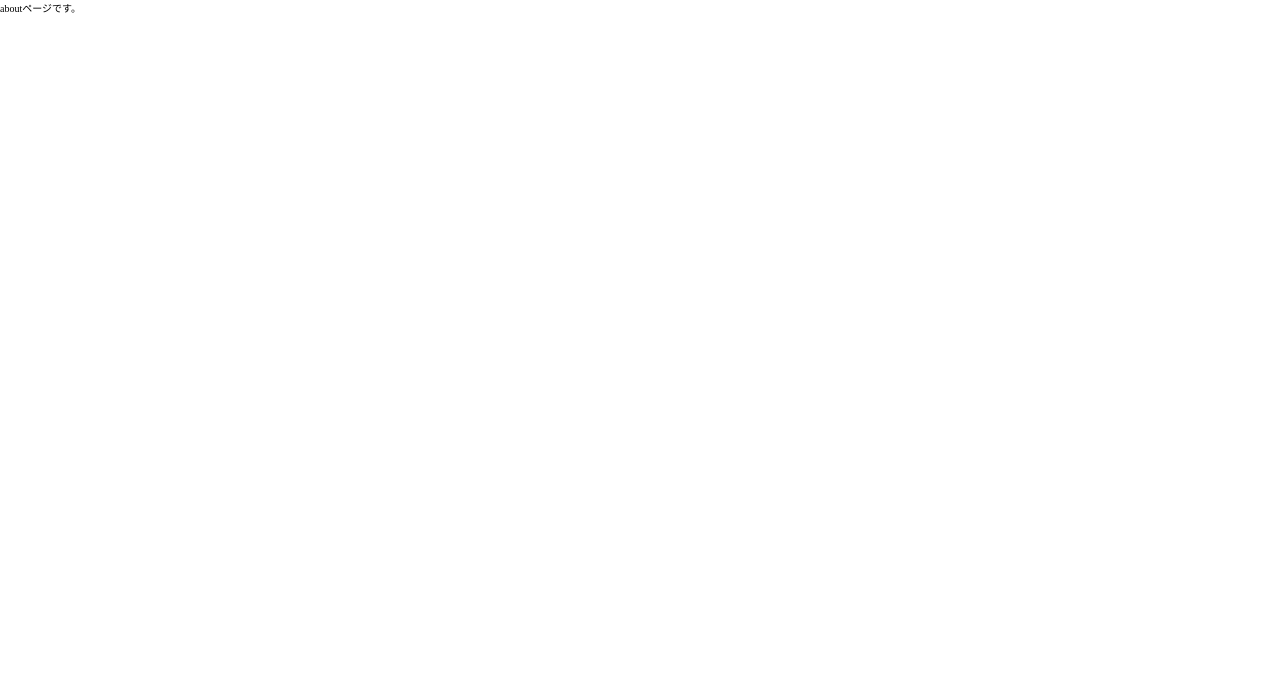
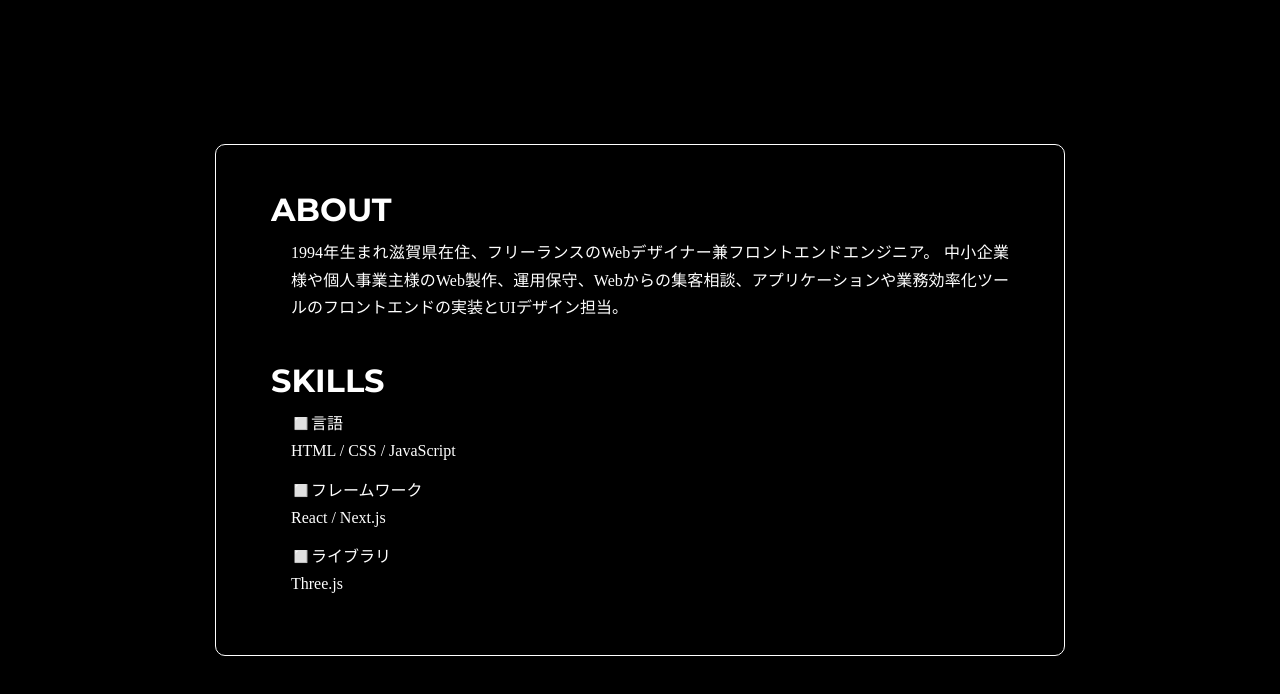
Before and after one commit to yukito-create/portfolio, a Next.js app: page /about in a window 1280 px wide. Shown: the top 694 px of the page. Built offline with nearby package versions, Linux system fonts and the light colour scheme.

Commit message:
about completed.

```diff
--- a/src/app/about/page.js
+++ b/src/app/about/page.js
@@ -1,7 +1,40 @@
+import styles from "./page.module.css";
+import { montserrat } from "../layout.js";
+
 export default function ABOUT() {
   return (
     <>
-      aboutページです。
+      <section className={styles.about}>
+        <div className={styles.container}>
+          <div>
+            <h2 className={montserrat.className}>ABOUT</h2>
+            <p className={"justify"}>1994年生まれ滋賀県在住、フリーランスのWebデザイナー兼フロントエンドエンジニア。
+            中小企業様や個人事業主様のWeb製作、運用保守、Webからの集客相談、アプリケーションや業務効率化ツールのフロントエンドの実装とUIデザイン担当。</p>
+          </div>
+          <div>
+            <h2 className={montserrat.className}>SKILLS</h2>
+            <p>
+            <span>
+              ◻️言語
+              <br />
+              　HTML / CSS / JavaScript
+            </span>
+            <br />
+            <span>
+              ◻️フレームワーク
+              <br />
+              　React / Next.js
+            </span>
+            <br />
+            <span>
+              ◻️ライブラリ
+              <br />
+              　Three.js
+            </span>
+          </p>
+          </div>
+        </div>
+      </section>
     </>
   );
 }
--- /dev/null
+++ b/src/app/about/page.module.css
@@ -0,0 +1,35 @@
+@charset "utf-8";
+
+.about {
+  width: 100%;
+  height: 100vh;
+  display: flex;
+  justify-content: center;
+  align-items: center;
+}
+
+.container {
+  width: 850px;
+  min-height: 450px;
+  padding: 45px 55px;
+  border: 1px solid #fff;
+  border-radius: 10px;
+  display: flex;
+  flex-direction: column;
+  gap: 40px;
+}
+
+.container h2 {
+  font-size: 2rem;
+}
+
+.container p {
+  font-size: 1rem;
+  margin-top: 10px;
+  padding-left: 20px;
+}
+
+.container p span {
+  display: inline-block;
+  margin-bottom: 4px;
+}
--- a/src/app/blog/page.js
+++ b/src/app/blog/page.js
@@ -1,8 +1,7 @@
-export default function ABOUT() {
+export default function BLOG() {
   const preparation = {
-    color: "#fff",
     fontSize: "3rem",
-    backgroundColor: "#000",
+    fontWeight: "bold",
     minHeight: "100vh",
     display: "flex",
     justifyContent: "center",
--- a/src/app/contact/page.js
+++ b/src/app/contact/page.js
@@ -1,8 +1,7 @@
-export default function ABOUT() {
+export default function CONTACT() {
   const preparation = {
-    color: "#fff",
     fontSize: "3rem",
-    backgroundColor: "#000",
+    fontWeight: "bold",
     minHeight: "100vh",
     display: "flex",
     justifyContent: "center",
--- a/src/app/globals.css
+++ b/src/app/globals.css
@@ -4,10 +4,17 @@
   margin: 0;
   padding: 0;
   overflow: hidden;
+  box-sizing: border-box;
 }
 
 body {
   font-size: 10px;
+  background: #000;
+  color: #fff;
+}
+
+p {
+  line-height: 1.7;
 }
 
 li {
@@ -17,3 +24,7 @@ li {
 a {
   text-decoration: none;
 }
+
+.justify {
+  text-align: justify;
+}
--- a/src/app/layout.js
+++ b/src/app/layout.js
@@ -1,4 +1,7 @@
 import "./globals.css";
+import { Montserrat } from "next/font/google";
+
+export const montserrat = Montserrat({ weight: ["700"] });
 
 export const metadata = {
   title: "ポートフォリオです。",
--- a/src/app/page.module.css
+++ b/src/app/page.module.css
@@ -11,7 +11,7 @@
 }
 
 .nav {
-  font-size: 1.8rem;
+  font-size: 2.2rem;
   text-align: right;
   position: absolute;
   top: 50%;
@@ -22,7 +22,7 @@
 .nav ul {
   display: flex;
   flex-direction: column;
-  gap: 8px;
+  gap: 10px;
 }
 
 .nav a {
@@ -32,7 +32,7 @@
 }
 
 .nav a:hover {
-  animation: navText 0.3s forwards ease-in-out;
+  animation: navText 0.25s forwards ease-in-out;
 }
 
   @keyframes navText {
```
Also changed, not shown: src/app/page.js (+18 -8 lines).
